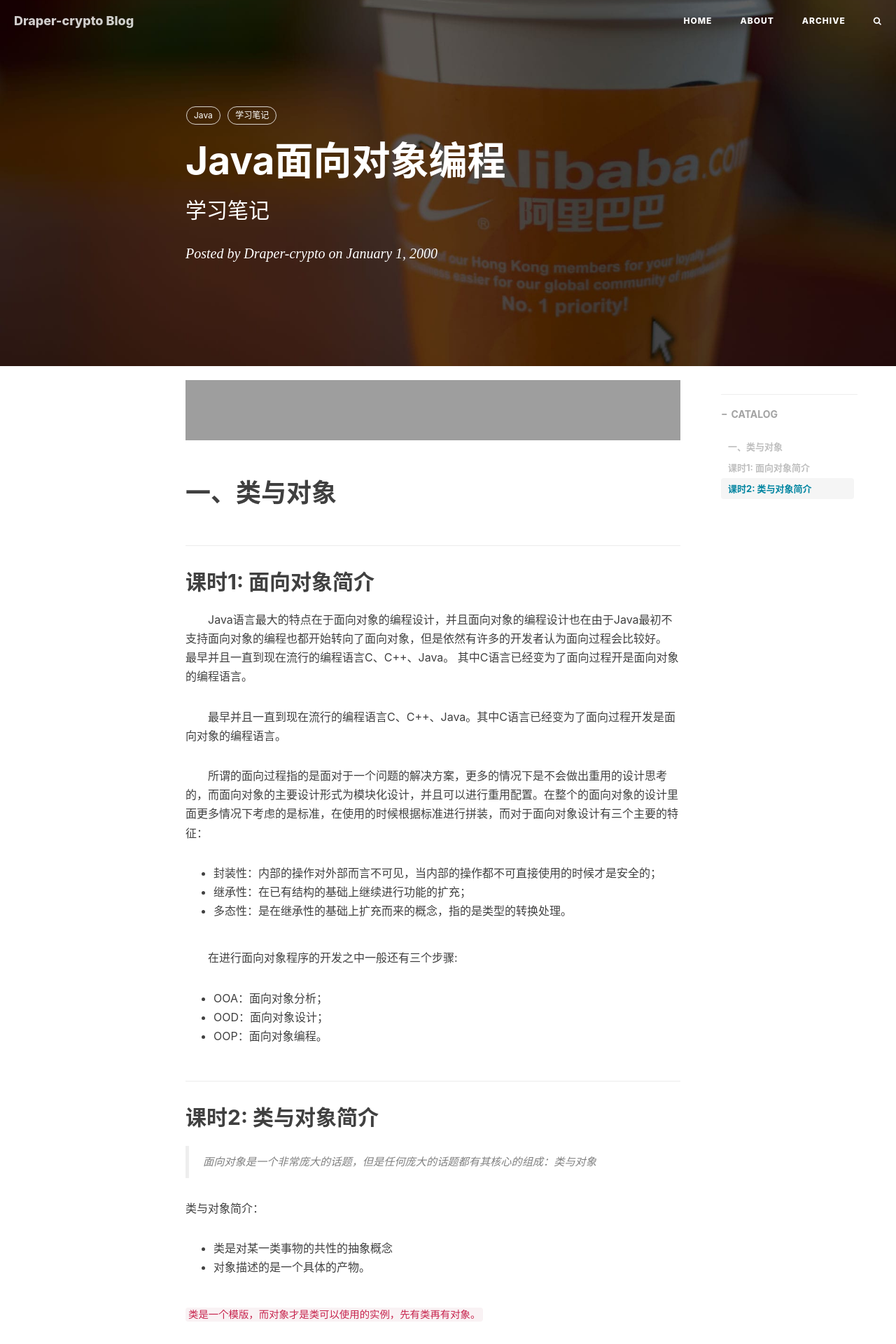
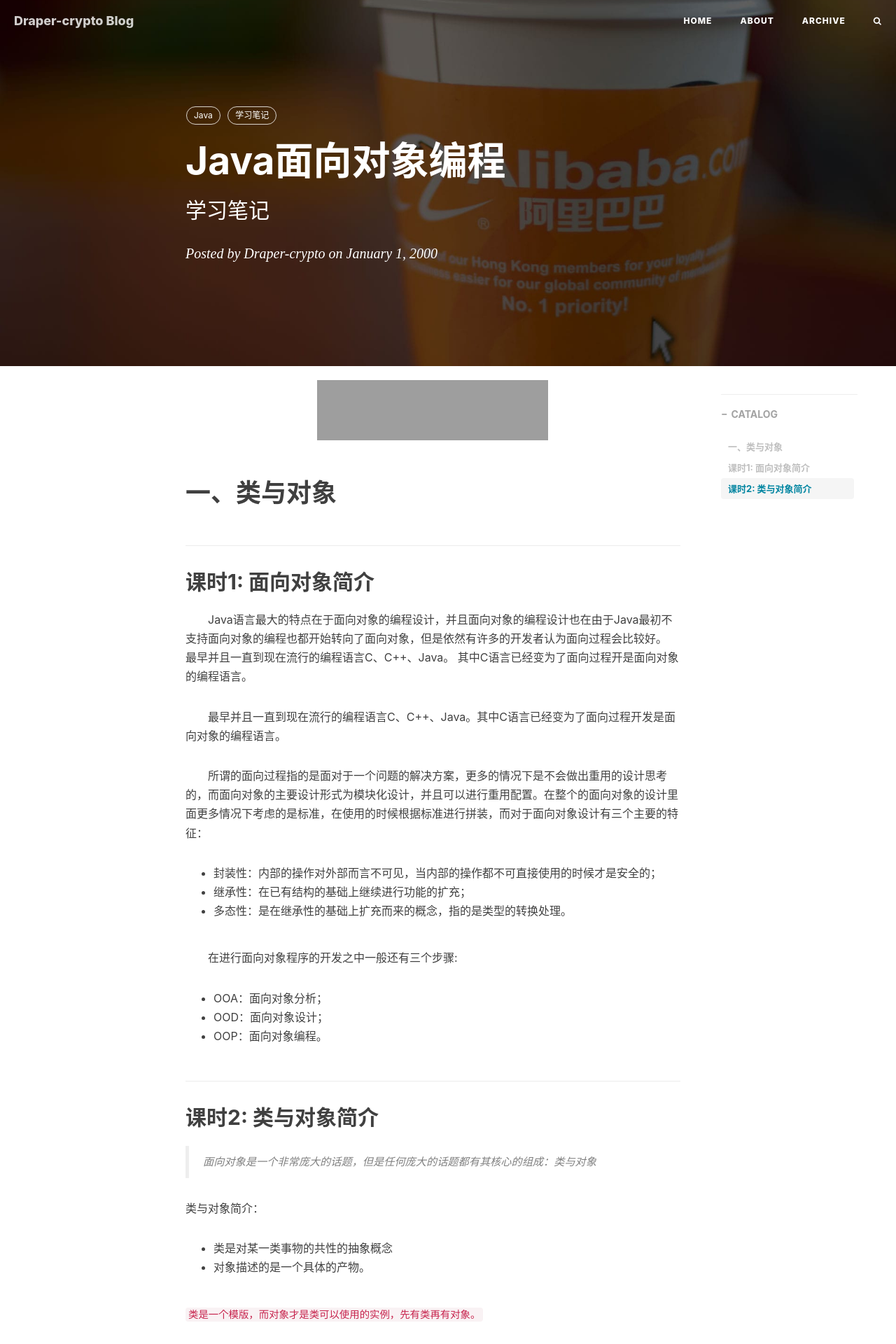
Before and after one commit to Draper-crypto/Draper-crypto.github.io, a Jekyll site: the page built from _posts/2000-1-1-Java-object-oriented-programming.md, in a window 1280 px wide. Shown: the top 1920 px of the page at 70% size. Built offline with Jekyll 4.4.1, drawn with Linux system fonts in a browser that asks for light colours; nearby versions of some CDN libraries; comment, search, counter and statistics services are not loaded; grey boxes are pictures that could not be loaded.

Commit message:
更新 cloud-music.html

```diff
--- a/_includes/cloud-music.html
+++ b/_includes/cloud-music.html
@@ -1,7 +1,23 @@
 <!-- cloud music -->
 <!-- auto=1 可以控制自动播放与否，当值为 1 即打开网页就自动播放，值为 0 时需要访客手动点击播放 -->
 
-<iframe id="music-player" auto=1 frameborder="no" border="0" marginwidth="0" marginheight="0" width="100%" height=86
-        src="//music.163.com/outchain/player?type=2&id={{ page.music-id }}&auto=0&height=66"
-        style="display: block; margin: 0 auto;">
-</iframe>
+<!DOCTYPE html>
+<html>
+  <head>
+    <meta charset="UTF-8">
+    <title>网易云音乐播放器</title>
+    <style>
+      #music-player {
+        display: block;
+        margin: 0 auto;
+        width: 100%;
+        max-width: 330px;
+      }
+    </style>
+  </head>
+  <body>
+    <iframe id="music-player" auto=1 frameborder="no" border="0" marginwidth="0" marginheight="0" height=86
+            src="//music.163.com/outchain/player?type=2&id={{ page.music-id }}&auto=0&height=66">
+    </iframe>
+  </body>
+</html>
```
